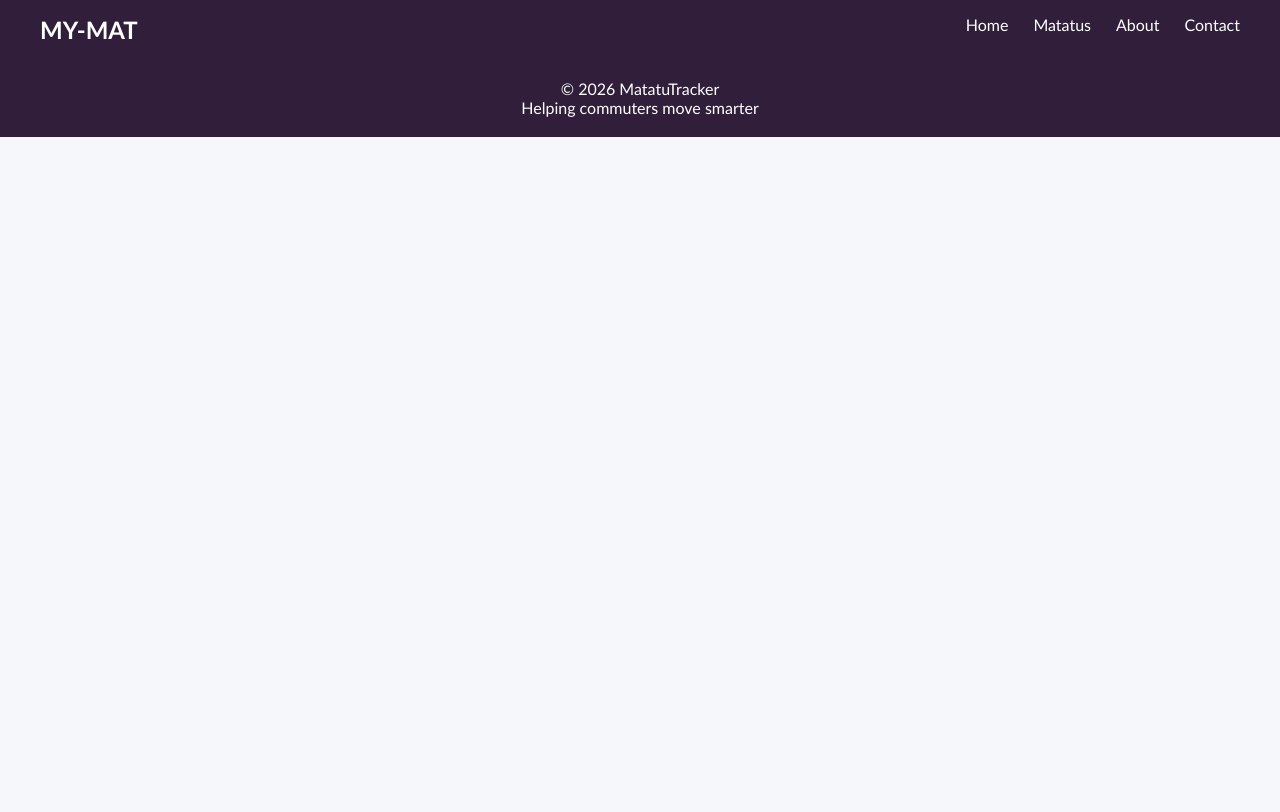
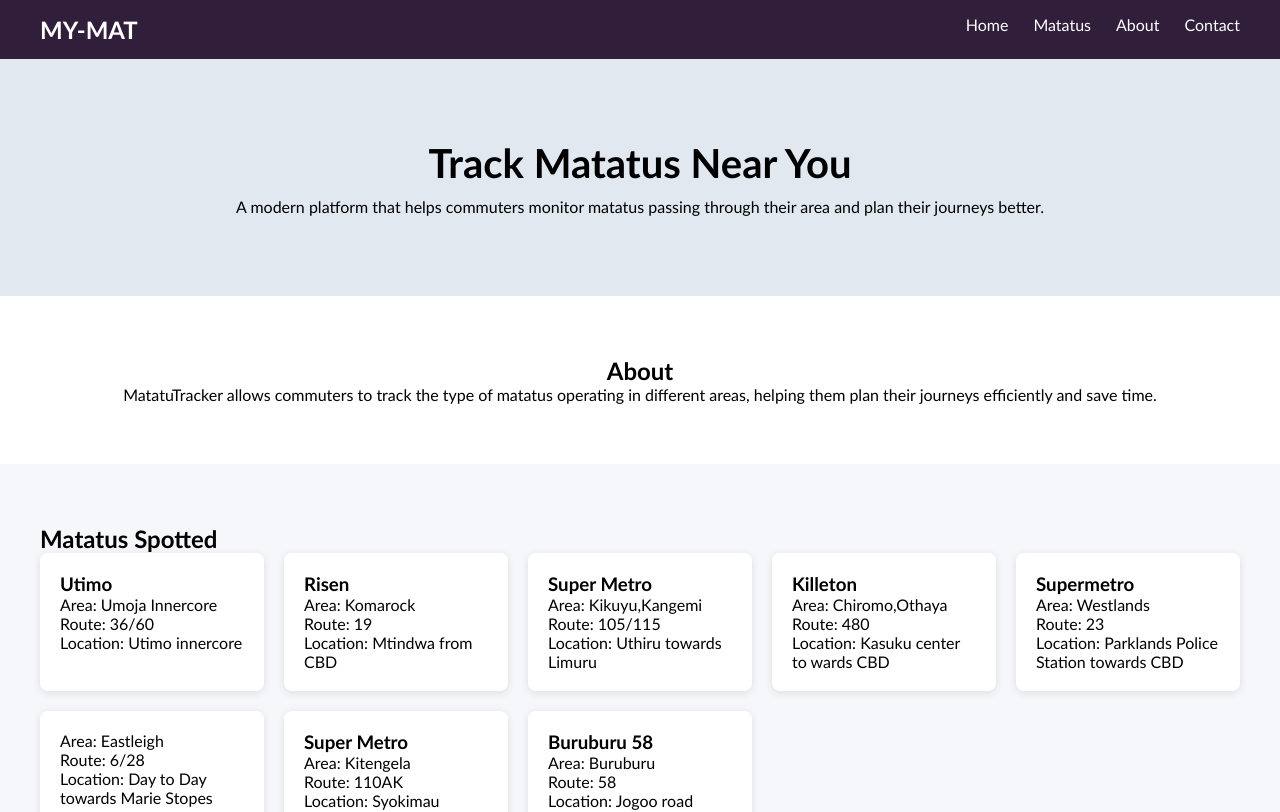
Before and after one commit to delarum/my-mat, a React (Vite) app: page / in a window 1280 px wide. Shown: the top 812 px of the page. Built offline with nearby package versions, Linux system fonts and the light colour scheme.

Commit message:
add about section text content and style and style the matatu card and list.jsx that is to display the data in mat.js

```diff
--- a/src/App.jsx
+++ b/src/App.jsx
@@ -2,11 +2,17 @@ import React from 'react'
 import Navbar from './components/Navbar'
 import Home from './components/Home'
 import Footer from './components/Footer'
+import List from './components/List'
+import About from './components/About'
 function App() {
   return (
     <>
     <Navbar />
+    <Home />
+    <About />
+    <List />
     <Footer />
+
     </>
   )
 }
--- a/src/components/About.jsx
+++ b/src/components/About.jsx
@@ -2,7 +2,14 @@ import React from 'react'
 
 function About() {
   return (
-    <div>About</div>
+    <section className="about">
+          <h2>About</h2>
+          <p>
+            MatatuTracker allows commuters to track the type of matatus
+            operating in different areas, helping them plan their
+            journeys efficiently and save time.
+          </p>
+        </section>
   )
 }
 
--- a/src/components/Home.jsx
+++ b/src/components/Home.jsx
@@ -1,4 +1,5 @@
 import React from 'react'
+import matatus from '../data/mat'
 
 function Home() {
   return (
@@ -8,7 +9,8 @@ function Home() {
         A modern platform that helps commuters monitor matatus
         passing through their area and plan their journeys better.
       </p>
-    </section>
+      </section>
+
   )
 }
 
--- /dev/null
+++ b/src/components/List.jsx
@@ -0,0 +1,27 @@
+import React from 'react'
+import matatus from '../data/mat'
+import Matcard from './Matcard'
+
+function List() {
+  return (
+   <section className="matatu-section">
+
+      <h2>Matatus Spotted</h2>
+
+      <div className="matatu-grid">
+        {matatus.map((matatu) => (
+          <Matcard
+            key={matatu.id}
+            area={matatu.area}
+            matatuName={matatu.matatuName}
+            routeNumber={matatu.routeNumber}
+            location={matatu.location}
+          />
+        ))}
+      </div>
+
+    </section>
+  )
+}
+
+export default List
--- /dev/null
+++ b/src/components/Matcard.jsx
@@ -0,0 +1,14 @@
+import React from 'react'
+
+function Matcard({ area, matatuName, routeNumber, location }) {
+  return (
+    <div className="matatu-card">
+      <h3>{matatuName}</h3>
+      <p>Area: {area}</p>
+      <p>Route: {routeNumber}</p>
+      <p>Location: {location}</p>
+    </div>
+  )
+}
+
+export default Matcard
--- a/src/index.css
+++ b/src/index.css
@@ -39,6 +39,27 @@ body {
   font-size: 40px;
   margin-bottom: 10px;
 }
+.about {
+  padding: 60px;
+  text-align: center;
+  background: #ffffff;
+}
+.matatu-section {
+  padding: 60px 40px;
+}
+
+.matatu-grid {
+  display: grid;
+  grid-template-columns: repeat(auto-fit, minmax(220px,1fr));
+  gap: 20px;
+}
+
+.matatu-card {
+  background: white;
+  padding: 20px;
+  border-radius: 8px;
+  box-shadow: 0 2px 8px rgba(0,0,0,0.1);
+}
 .footer {
   background: #311e3b;
   color: white;
```
